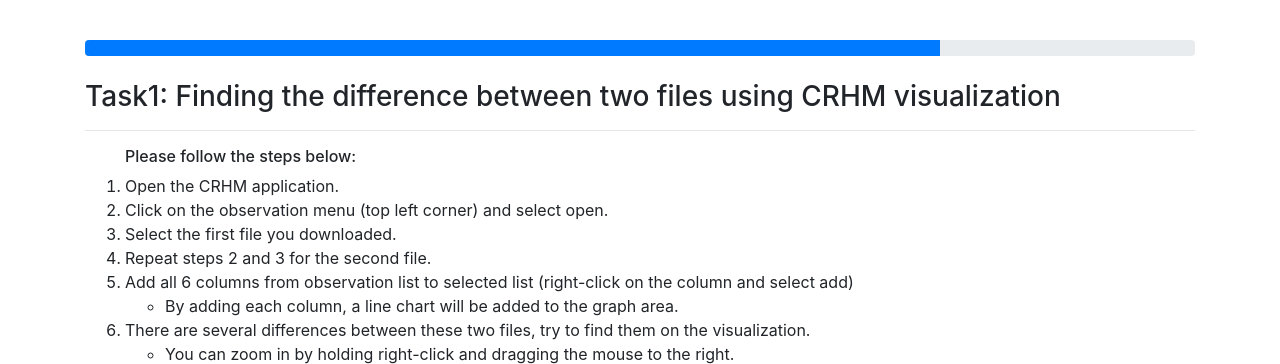
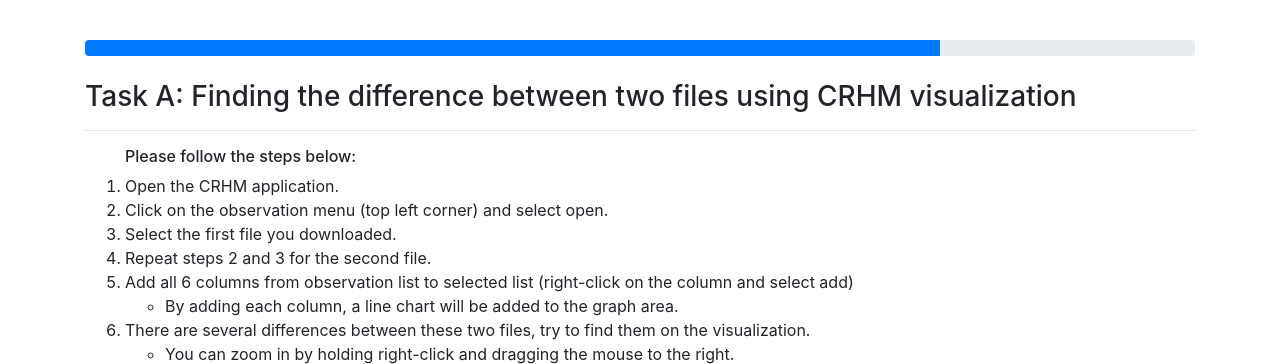
Before and after one commit to hamidkhbl/CRHM-visualisation-experiment-webapp, a Flask app: page /visualization/crhm_guid in a window 1280 px wide. Shown: the part 56-420 px from the top of the page. Run offline with Flask 2, Linux system fonts and the light colour scheme; a user stored in the database is signed in; data comes from the database, SQL or seed files in the repository; some libraries are stand-ins or nearby versions.

Commit message:
fix minor UI issue

```diff
--- a/app/templates/public/crhm_guid.html
+++ b/app/templates/public/crhm_guid.html
@@ -14,7 +14,7 @@
       </div>
       <br>
 
-    <h3>Task1: Finding the difference between two files using CRHM visualization</h3>
+    <h3>Task A: Finding the difference between two files using CRHM visualization</h3>
     <hr>
     <ol>
         <h6>Please follow the steps below:</h6>
```
